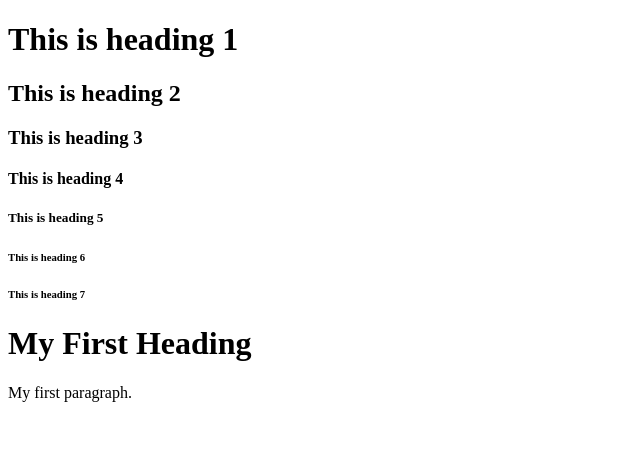
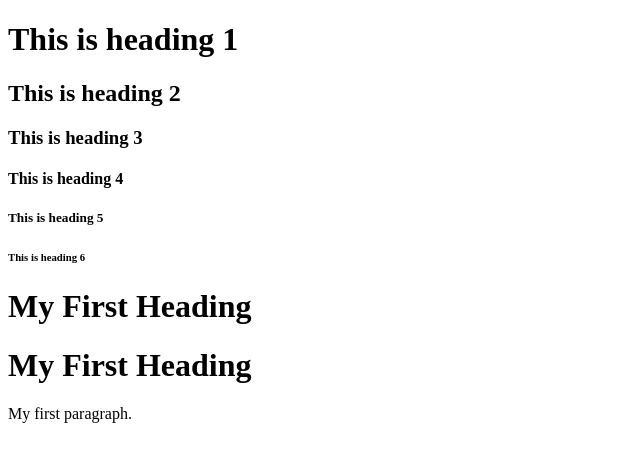
Before and after one commit to shobhan1595/learning, a plain HTML site: page index.html in a window 1280 px wide. Shown: the whole page, without its empty margins (0-640 px from the left). Drawn offline with Linux system fonts and the light colour scheme.

Commit message:
Added my changes

```diff
--- a/index.html
+++ b/index.html
@@ -8,8 +8,8 @@
     <h4>This is heading 4</h4>
     <h5>This is heading 5</h5>
     <h6>This is heading 6</h6>
-    <h6>This is heading 7</h6>
 
+    <h1>My First Heading</h1>
 
 <h1>My First Heading</h1>
 
```
